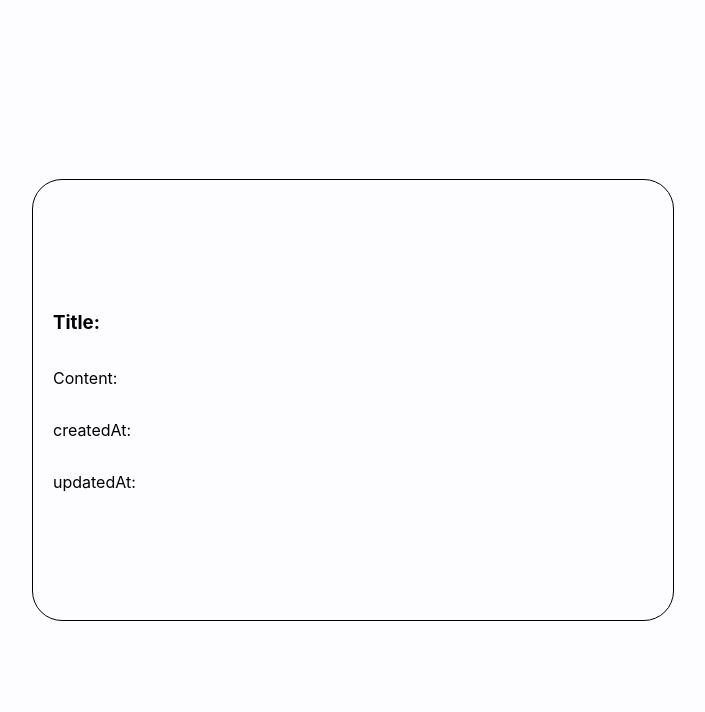
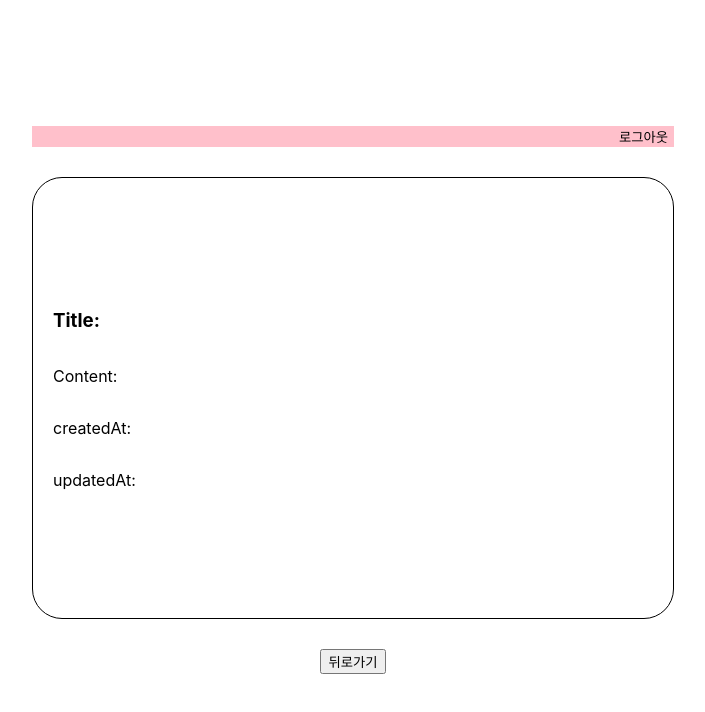
Before and after one commit to MildColor/TodoList-Refactoring, a React (Create React App) app: page /todo/1 in a window 1280 px wide. Shown: the top 712 px of the page, without its empty margins (287-992 px from the left). Built offline with nearby package versions, Linux system fonts and the light colour scheme; no server answers; sample sign-in values are in the browser's storage.

Commit message:
Add logout기능, 헤더

```diff
--- /dev/null
+++ b/src/components/Header/Header.jsx
@@ -0,0 +1,34 @@
+import React from "react";
+import { Navigate, useNavigate } from "react-router-dom";
+import styled from "styled-components";
+
+function Header() {
+  const navigate = useNavigate();
+
+  const logoutHandler = () => {
+    localStorage.removeItem("token");
+    localStorage.removeItem("userId");
+    navigate("/auth/login");
+  };
+
+  return (
+    <ContainerDiv>
+      <button onClick={logoutHandler}>로그아웃</button>
+    </ContainerDiv>
+  );
+}
+
+export default Header;
+
+const ContainerDiv = styled.div`
+  display: flex;
+  width: 100%;
+  background-color: pink;
+  justify-content: flex-end;
+
+  button {
+    background-color: rgba(0, 0, 0, 0);
+    border: 0;
+    cursor: pointer;
+  }
+`;
--- a/src/components/Layout/Layout.jsx
+++ b/src/components/Layout/Layout.jsx
@@ -1,5 +1,6 @@
 import React from "react";
 import styled from "styled-components";
+import Header from "../Header/Header";
 
 function Layout(props) {
   return (
@@ -12,7 +13,7 @@ function Layout(props) {
 export default Layout;
 
 const StLayout = styled.div`
-  background-color: #fdfcff;
+  background-color: #fff;
   display: flex;
   align-items: center;
   justify-content: center;
--- a/src/components/Main/Todo.jsx
+++ b/src/components/Main/Todo.jsx
@@ -132,7 +132,7 @@ export default Todo;
 
 const StTodoDiv = styled.div`
   display: flex;
-  width: 500px;
+  width: 450px;
   height: 100px;
   align-items: center;
   border: 1px solid black;
@@ -140,7 +140,7 @@ const StTodoDiv = styled.div`
   margin: 10px 0;
 `;
 const TextBox = styled.div`
-  width: 400px;
+  width: 380px;
   overflow: hidden;
   text-overflow: ellipsis;
   white-space: nowrap;
@@ -161,6 +161,6 @@ const TextBox = styled.div`
 const BtnBox = styled.div`
   display: flex;
   flex-direction: column;
-  width: 100px;
+  width: 70px;
   right: 0;
 `;
--- a/src/components/Main/TodoList.jsx
+++ b/src/components/Main/TodoList.jsx
@@ -28,7 +28,6 @@ function TodoList() {
     }
   );
 
-  console.log(getTodosData);
   return (
     <TodoListSection>
       {getTodosData?.data?.map((todo) => {
@@ -43,5 +42,6 @@ export default TodoList;
 const TodoListSection = styled.section`
   display: flex;
   flex-direction: column;
-  overflow-y: scroll;
+  justify-content: center;
+  /* overflow-y: scroll; */
 `;
--- a/src/components/SignUp/SignUpForm.jsx
+++ b/src/components/SignUp/SignUpForm.jsx
@@ -49,7 +49,6 @@ function SignUpForm() {
 
   const onSubmitHandler = (e) => {
     e.preventDefault();
-    console.log(inputValues);
     if (
       !/^[a-zA-Z0-9._%+-]+@[a-zA-Z0-9.-]+\.[a-zA-Z]{2,5}$/i.test(
         inputValues.email.trim()
--- a/src/pages/Main.jsx
+++ b/src/pages/Main.jsx
@@ -1,6 +1,7 @@
 import React, { useEffect } from "react";
 import { useNavigate } from "react-router-dom";
 import styled from "styled-components";
+import Header from "../components/Header/Header";
 import Layout from "../components/Layout/Layout";
 import CreateTodoForm from "../components/Main/CreateTodoForm";
 import TodoList from "../components/Main/TodoList";
@@ -19,6 +20,7 @@ function Main() {
   return (
     <Layout>
       <Container>
+        <Header />
         <CreateTodoForm />
         <TodoList />
       </Container>
--- a/src/pages/TodoDetail.jsx
+++ b/src/pages/TodoDetail.jsx
@@ -3,6 +3,7 @@ import React, { useEffect } from "react";
 import { useNavigate, useParams } from "react-router-dom";
 import styled from "styled-components";
 import { todosApis } from "../api/axiosConfig";
+import Header from "../components/Header/Header";
 import Layout from "../components/Layout/Layout";
 import { getAccessToken } from "../utils";
 
@@ -41,15 +42,18 @@ function TodoDetail() {
     }
   );
 
-  console.log(getTodoByIdData?.data?.data);
   return (
     <Layout>
+      <Container>
+        <Header />
         <StDiv>
           <h3>Title: {getTodoByIdData?.data?.data.title}</h3>
           <p>Content: {getTodoByIdData?.data?.data.content}</p>
           <p>createdAt: {getTodoByIdData?.data?.data.createdAt}</p>
           <p>updatedAt: {getTodoByIdData?.data?.data.updatedAt}</p>
         </StDiv>
+        <button onClick={() => navigate(-1)}>뒤로가기</button>
+      </Container>
     </Layout>
   );
 }
@@ -65,6 +69,7 @@ const StDiv = styled.div`
   border: 1px solid black;
   padding: 20px;
   border-radius: 30px;
+  margin: 30px 0;
   * {
     overflow: hidden;
     text-overflow: ellipsis;
@@ -72,3 +77,8 @@ const StDiv = styled.div`
     word-break: break-all;
   }
 `;
+const Container = styled.section`
+  display: flex;
+  align-items: center;
+  flex-direction: column;
+`;
```
Lines whose indentation alone changed are shown as unchanged.
